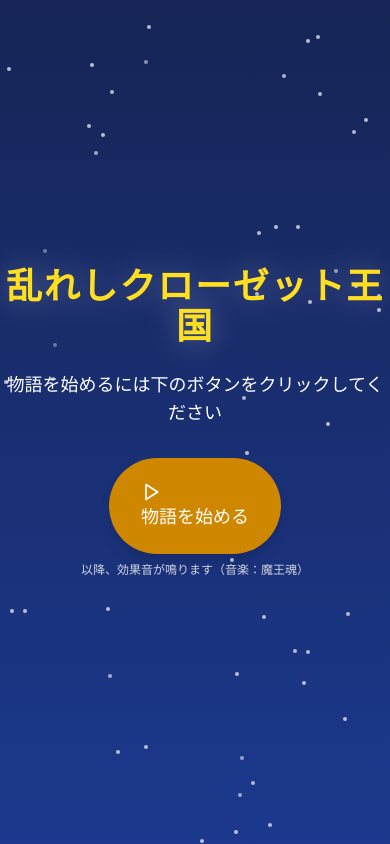
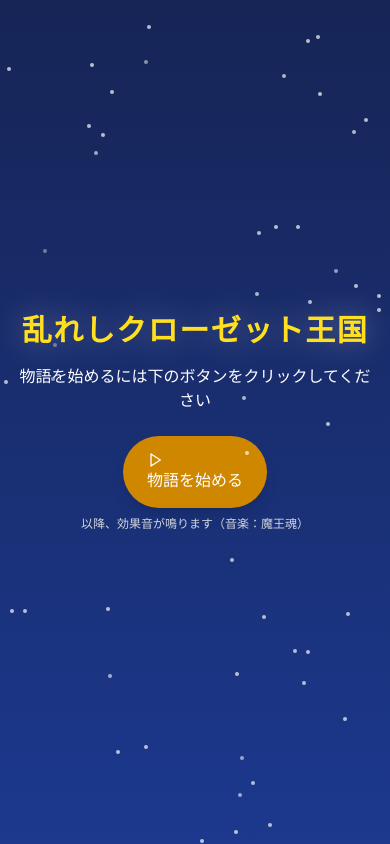
Before and after one commit to SAETAG/cc01_front, a Next.js app: page /prologue in a window 390 px wide. Built offline with nearby package versions, Linux system fonts and the light colour scheme.

Commit message:
スマホ画面対応

```diff
--- a/src/components/BackgroundParticles.tsx
+++ b/src/components/BackgroundParticles.tsx
@@ -1,3 +1,5 @@
+"use client"
+
 import { useState, useEffect } from "react"
 
 interface Particle {
@@ -9,9 +11,10 @@ interface Particle {
 
 interface BackgroundParticlesProps {
   count?: number
+  className?: string
 }
 
-export default function BackgroundParticles({ count = 50 }: BackgroundParticlesProps) {
+export default function BackgroundParticles({ count = 50, className = "" }: BackgroundParticlesProps) {
   const [particles, setParticles] = useState<Particle[]>([])
 
   useEffect(() => {
@@ -25,7 +28,7 @@ export default function BackgroundParticles({ count = 50 }: BackgroundParticlesP
   }, [count])
 
   return (
-    <div className="absolute inset-0 overflow-hidden pointer-events-none">
+    <div className={`absolute inset-0 overflow-hidden pointer-events-none ${className}`}>
       {particles.map((p, i) => (
         <div
           key={i}
--- a/src/pages/prologue/index.tsx
+++ b/src/pages/prologue/index.tsx
@@ -3,16 +3,17 @@
 import { useState, useEffect, useRef, useCallback } from "react"
 import { motion, AnimatePresence } from "framer-motion"
 import Image from "next/image"
-import Link from "next/link"
 import { SkipForward, Volume2, VolumeX, Play, ArrowRight } from "lucide-react"
 import { delay } from "@/lib/utils"
 import BackgroundParticles from "@/components/BackgroundParticles"
 import OrangeDecorations from "@/components/OrangeDecorations"
+import { useRouter } from "next/navigation"
 
 // シーンの種類を定義
 type SceneType = "start" | "prologue" | "narration1" | "narration2" | "npc" | "adventure" | "complete" | "end"
 
 export default function PrologueScene({ onComplete }: { onComplete?: () => void }) {
+  const router = useRouter()
   const [currentScene, setCurrentScene] = useState<SceneType>("start")
   const [textProgress, setTextProgress] = useState(0)
   const [isTyping, setIsTyping] = useState(false)
@@ -84,27 +85,32 @@ export default function PrologueScene({ onComplete }: { onComplete?: () => void
         await delay(5000)
         playSound("transition")
         setCurrentScene("narration1")
+        window.scrollTo(0, 0)
       } else if (currentScene === "narration1" && textProgress >= narration1Text.length && !isTyping) {
         await delay(2000)
         playSound("transition")
         playSound("narration2")
         setTextProgress(0)
         setCurrentScene("narration2")
+        window.scrollTo(0, 0)
       } else if (currentScene === "narration2" && textProgress >= narration2Text.length && !isTyping) {
         await delay(2000)
         playSound("transition")
         playSound("npc")
         setTextProgress(0)
         setCurrentScene("npc")
+        window.scrollTo(0, 0)
       } else if (currentScene === "npc" && textProgress >= npcDialogue.length && !isTyping) {
         await delay(2000)
         playSound("transition")
         playSound("adventure")
         setTextProgress(0)
         setCurrentScene("adventure")
+        window.scrollTo(0, 0)
       } else if (currentScene === "adventure" && textProgress >= adventureText.length && !isTyping) {
         await delay(3000)
         setCurrentScene("complete")
+        window.scrollTo(0, 0)
       }
     }
 
@@ -176,27 +182,32 @@ export default function PrologueScene({ onComplete }: { onComplete?: () => void
       case "prologue":
         playSound("transition")
         setCurrentScene("narration1")
+        window.scrollTo(0, 0)
         break
       case "narration1":
         playSound("transition")
         playSound("narration2")
         setTextProgress(0)
         setCurrentScene("narration2")
+        window.scrollTo(0, 0)
         break
       case "narration2":
         playSound("transition")
         playSound("npc")
         setTextProgress(0)
         setCurrentScene("npc")
+        window.scrollTo(0, 0)
         break
       case "npc":
         playSound("transition")
         playSound("adventure")
         setTextProgress(0)
         setCurrentScene("adventure")
+        window.scrollTo(0, 0)
         break
       case "adventure":
         setCurrentScene("complete")
+        window.scrollTo(0, 0)
         break
       default:
         break
@@ -219,24 +230,6 @@ export default function PrologueScene({ onComplete }: { onComplete?: () => void
     setCurrentScene("prologue")
   }
 
-  // BGMのフェードアウト
-  const fadeOutBgm = useCallback(() => {
-    if (bgmRef.current) {
-      const fadeOut = setInterval(() => {
-        if (bgmRef.current && bgmRef.current.volume > 0.05) {
-          bgmRef.current.volume -= 0.05
-        } else {
-          clearInterval(fadeOut)
-          if (bgmRef.current) {
-            bgmRef.current.pause()
-            bgmRef.current = null
-          }
-        }
-      }, 100)
-    }
-    if (onComplete) onComplete()
-  }, [onComplete])
-
   // 背景色設定
   const getBackgroundColor = () => {
     switch (currentScene) {
@@ -251,33 +244,35 @@ export default function PrologueScene({ onComplete }: { onComplete?: () => void
 
   return (
     <div
-      className={`relative h-screen w-full overflow-hidden ${getBackgroundColor()} flex flex-col items-center justify-center transition-colors duration-1000`}
+      className={`relative min-h-screen w-full overflow-y-auto ${getBackgroundColor()} flex flex-col items-center justify-center transition-colors duration-1000 py-10`}
     >
       {/* 背景パーティクル（スタート、プロローグ、NPC、冒険、完了シーン） */}
       {["start", "prologue", "npc", "adventure", "complete"].includes(currentScene) && (
-        <BackgroundParticles count={50} />
+        <BackgroundParticles count={50} className="fixed" />
       )}
 
       {/* narration1 の場合のみオレンジ装飾 */}
-      {currentScene === "narration1" && <OrangeDecorations count={30} />}
+      {currentScene === "narration1" && <OrangeDecorations count={30} className="fixed" />}
 
       {/* スタート画面 */}
       {currentScene === "start" && (
         <motion.div
-          className="text-center"
+          className="text-center px-4"
           initial={{ opacity: 0 }}
           animate={{ opacity: 1 }}
           transition={{ duration: 1 }}
         >
-          <h1 className="text-4xl md:text-6xl font-bold text-yellow-300 tracking-wider mb-6 drop-shadow-[0_0_15px_rgba(255,255,255,0.3)]">
+          <h1 className="text-3xl sm:text-4xl md:text-6xl font-bold text-yellow-300 tracking-wider mb-4 sm:mb-6 drop-shadow-[0_0_15px_rgba(255,255,255,0.3)]">
             乱れしクローゼット王国
           </h1>
-          <p className="text-white mb-8 text-lg">物語を始めるには下のボタンをクリックしてください</p>
+          <p className="text-white mb-6 sm:mb-8 text-base sm:text-lg">
+            物語を始めるには下のボタンをクリックしてください
+          </p>
           <button
             onClick={startPrologue}
-            className="bg-yellow-600 hover:bg-yellow-500 text-white px-8 py-6 rounded-full text-lg shadow-lg"
+            className="bg-yellow-600 hover:bg-yellow-500 text-white px-6 sm:px-8 py-4 sm:py-6 rounded-full text-base sm:text-lg shadow-lg"
           >
-            <Play className="mr-2 h-5 w-5" />
+            <Play className="mr-2 h-4 w-4 sm:h-5 sm:w-5" />
             物語を始める
           </button>
           <p className="text-xs text-gray-300 mt-2">以降、効果音が鳴ります（音楽：魔王魂）</p>
@@ -286,7 +281,7 @@ export default function PrologueScene({ onComplete }: { onComplete?: () => void
 
       {/* スキップ＆ミュートボタン（スタート以外） */}
       {currentScene !== "start" && (
-        <div className="absolute top-6 right-6 z-50 flex space-x-2">
+        <div className="fixed top-6 right-6 z-50 flex space-x-2">
           <motion.div initial={{ opacity: 0 }} animate={{ opacity: 1 }} transition={{ delay: 1 }}>
             <button
               onClick={toggleMute}
@@ -315,13 +310,13 @@ export default function PrologueScene({ onComplete }: { onComplete?: () => void
         {currentScene === "prologue" && (
           <motion.div
             key="prologue"
-            className="text-center"
+            className="text-center px-4"
             initial={{ opacity: 0 }}
             animate={{ opacity: 1 }}
             exit={{ opacity: 0 }}
             transition={{ duration: 1.5 }}
           >
-            <h1 className="text-4xl md:text-6xl font-bold text-yellow-300 tracking-wider mb-2 drop-shadow-[0_0_15px_rgba(255,255,255,0.3)]">
+            <h1 className="text-3xl sm:text-4xl md:text-6xl font-bold text-yellow-300 tracking-wider mb-2 drop-shadow-[0_0_15px_rgba(255,255,255,0.3)]">
               乱れしクローゼット王国
             </h1>
           </motion.div>
@@ -330,13 +325,13 @@ export default function PrologueScene({ onComplete }: { onComplete?: () => void
         {currentScene === "narration1" && (
           <motion.div
             key="narration1"
-            className="max-w-2xl mx-auto p-8"
+            className="max-w-2xl mx-auto p-4 sm:p-8"
             initial={{ opacity: 0 }}
             animate={{ opacity: 1 }}
             exit={{ opacity: 0 }}
             transition={{ duration: 1 }}
           >
-            <p className="text-lg md:text-xl text-white leading-relaxed drop-shadow-md whitespace-pre-line text-left">
+            <p className="text-base sm:text-lg md:text-xl text-white leading-relaxed drop-shadow-md whitespace-pre-line text-left">
               {narration1Text.substring(0, textProgress)}
               {isTyping && <span className="animate-pulse">|</span>}
             </p>
@@ -346,13 +341,13 @@ export default function PrologueScene({ onComplete }: { onComplete?: () => void
         {currentScene === "narration2" && (
           <motion.div
             key="narration2"
-            className="max-w-2xl mx-auto p-8"
+            className="max-w-2xl mx-auto p-4 sm:p-8"
             initial={{ opacity: 0 }}
             animate={{ opacity: 1 }}
             exit={{ opacity: 0 }}
             transition={{ duration: 1 }}
           >
-            <p className="text-lg md:text-xl text-white leading-relaxed drop-shadow-md whitespace-pre-line text-left">
+            <p className="text-base sm:text-lg md:text-xl text-white leading-relaxed drop-shadow-md whitespace-pre-line text-left">
               {narration2Text.substring(0, textProgress)}
               {isTyping && <span className="animate-pulse">|</span>}
             </p>
@@ -368,7 +363,7 @@ export default function PrologueScene({ onComplete }: { onComplete?: () => void
             exit={{ opacity: 0 }}
             transition={{ duration: 1 }}
           >
-            <div className="relative mb-8 w-full flex justify-center">
+            <div className="relative mb-6 sm:mb-8 w-full flex justify-center">
               {/* ★ 修正箇所: pointer-events-none を追加 */}
               <div className="pointer-events-none absolute inset-0 bg-blue-900/50 rounded-lg backdrop-blur-sm"></div>
               {/* ↑ これで透明オーバーレイがタップを拾わなくなる */}
@@ -385,7 +380,7 @@ export default function PrologueScene({ onComplete }: { onComplete?: () => void
                 }}
               >
                 {/* 画像の親要素に relative を追加 */}
-                <div className="relative w-40 h-40 bg-yellow-200 rounded-full overflow-hidden border-4 border-yellow-400 shadow-lg flex items-center justify-center">
+                <div className="relative w-28 h-28 sm:w-40 sm:h-40 bg-yellow-200 rounded-full overflow-hidden border-4 border-yellow-400 shadow-lg flex items-center justify-center">
                   <Image src="/images/cow-fairy.webp" alt="片づけの妖精：モーちゃん" layout="fill" objectFit="cover" />
                 </div>
                 <div className="mt-2 text-center text-white font-medium">
@@ -394,12 +389,12 @@ export default function PrologueScene({ onComplete }: { onComplete?: () => void
               </motion.div>
             </div>
             <motion.div
-              className="bg-white/10 backdrop-blur-md rounded-lg p-6 border border-white/20 shadow-xl max-w-2xl"
+              className="bg-white/10 backdrop-blur-md rounded-lg p-4 sm:p-6 border border-white/20 shadow-xl max-w-2xl"
               initial={{ y: 20, opacity: 0 }}
               animate={{ y: 0, opacity: 1 }}
               transition={{ delay: 0.5 }}
             >
-              <p className="text-lg text-white leading-relaxed whitespace-pre-line text-left">
+              <p className="text-base sm:text-lg text-white leading-relaxed whitespace-pre-line text-left">
                 {npcDialogue.substring(0, textProgress)}
                 {isTyping && <span className="animate-pulse">|</span>}
               </p>
@@ -410,22 +405,22 @@ export default function PrologueScene({ onComplete }: { onComplete?: () => void
         {currentScene === "adventure" && (
           <motion.div
             key="adventure"
-            className="max-w-2xl mx-auto p-8 text-center"
+            className="max-w-2xl mx-auto p-4 sm:p-8 text-center"
             initial={{ opacity: 0 }}
             animate={{ opacity: 1 }}
             exit={{ opacity: 0 }}
             transition={{ duration: 1 }}
           >
-            <h2 className="text-2xl md:text-3xl font-bold text-yellow-300 mb-6 drop-shadow-[0_0_10px_rgba(255,255,255,0.3)]">
+            <h2 className="text-xl sm:text-2xl md:text-3xl font-bold text-yellow-300 mb-4 sm:mb-6 drop-shadow-[0_0_10px_rgba(255,255,255,0.3)]">
               冒険の始まり
             </h2>
-            <p className="text-lg md:text-xl text-white leading-relaxed whitespace-pre-line text-left">
+            <p className="text-base sm:text-lg md:text-xl text-white leading-relaxed whitespace-pre-line text-left">
               {adventureText.substring(10, textProgress)}
               {isTyping && <span className="animate-pulse">|</span>}
             </p>
             {textProgress >= adventureText.length && (
               <motion.div
-                className="pointer-events-none absolute inset-0 bg-gradient-radial from-yellow-300/30 to-transparent"
+                className="pointer-events-none fixed inset-0 bg-gradient-radial from-yellow-300/30 to-transparent"
                 initial={{ opacity: 0 }}
                 animate={{ opacity: 1 }}
                 transition={{ duration: 2 }}
@@ -435,21 +430,43 @@ export default function PrologueScene({ onComplete }: { onComplete?: () => void
         )}
 
         {currentScene === "complete" && (
-          <div className="text-center w-full max-w-md mx-auto px-4 relative z-50">
-            <h1 className="text-4xl md:text-6xl font-bold text-yellow-300 tracking-wider mb-6 drop-shadow-[0_0_15px_rgba(255,255,255,0.3)]">
+          <motion.div
+            key="complete"
+            className="text-center px-4 py-10"
+            initial={{ opacity: 0 }}
+            animate={{ opacity: 1 }}
+            transition={{ duration: 1 }}
+          >
+            <h1 className="text-3xl sm:text-4xl md:text-6xl font-bold text-yellow-300 tracking-wider mb-4 sm:mb-6 drop-shadow-[0_0_15px_rgba(255,255,255,0.3)]">
               プロローグ完了
             </h1>
-            <p className="text-white mb-8 text-lg">冒険の準備を始めましょう</p>
-
-            {/* 通常のリンクに変更 */}
-            <Link
-              href="/charaset"
-              onClick={fadeOutBgm}
-              className="inline-block bg-green-600 hover:bg-green-500 text-white px-8 py-3 rounded-full text-lg shadow-lg"
+            <p className="text-white mb-6 sm:mb-8 text-base sm:text-lg">冒険の準備を始めましょう</p>
+            <button
+              onClick={() => {
+                if (bgmRef.current) {
+                  const fadeOut = setInterval(() => {
+                    if (bgmRef.current && bgmRef.current.volume > 0.05) {
+                      bgmRef.current.volume -= 0.05
+                    } else {
+                      clearInterval(fadeOut)
+                      if (bgmRef.current) {
+                        bgmRef.current.pause()
+                        bgmRef.current = null
+                      }
+                      if (onComplete) onComplete()
+                      router.push("/charaset")
+                    }
+                  }, 100)
+                } else {
+                  if (onComplete) onComplete()
+                  router.push("/charaset")
+                }
+              }}
+              className="bg-green-600 hover:bg-green-500 text-white px-6 sm:px-8 py-2 sm:py-3 rounded-full text-base sm:text-lg shadow-lg"
             >
-              冒険の準備を始める <ArrowRight className="inline-block ml-2 h-5 w-5" />
-            </Link>
-          </div>
+              冒険の準備を始める <ArrowRight className="ml-2 h-4 w-4 sm:h-5 sm:w-5" />
+            </button>
+          </motion.div>
         )}
       </AnimatePresence>
 
```
Also changed, not shown: src/components/OrangeDecorations.tsx (+5 -2 lines).
